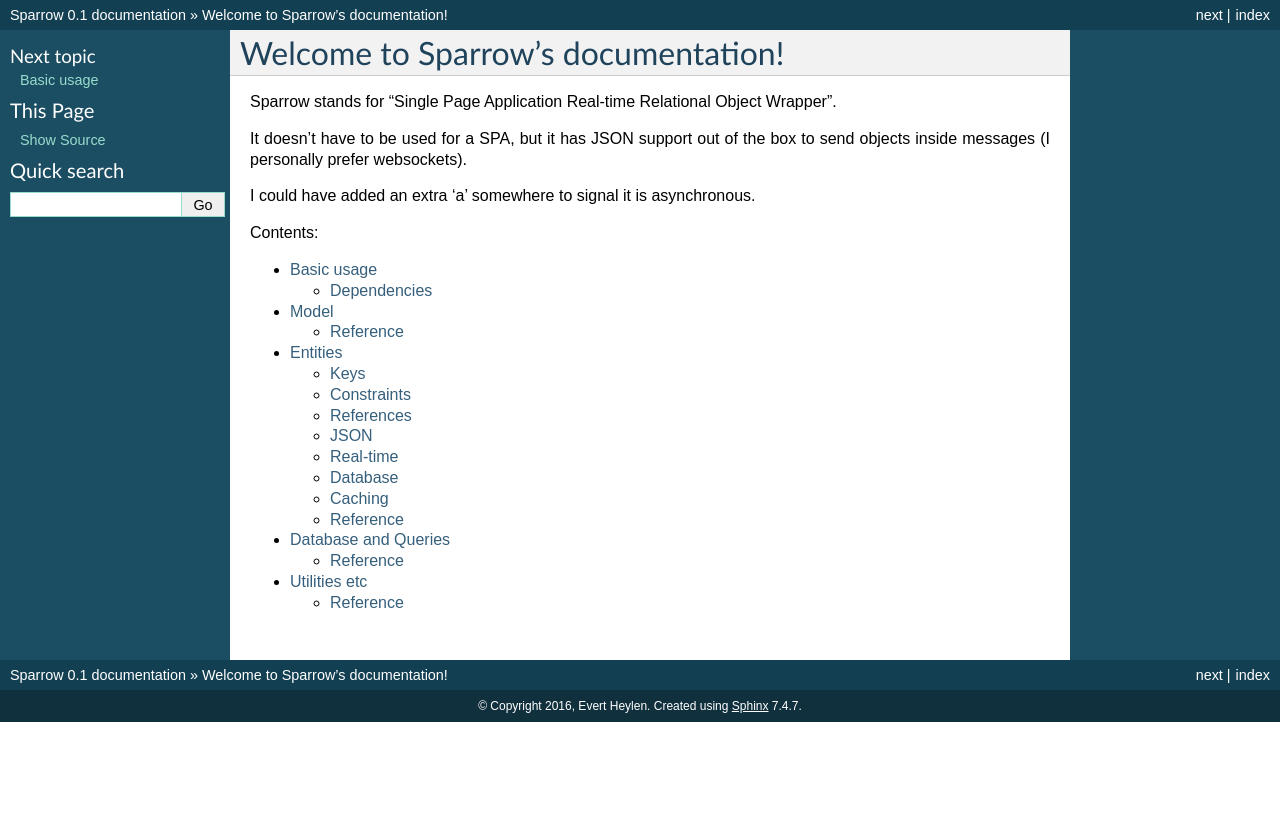
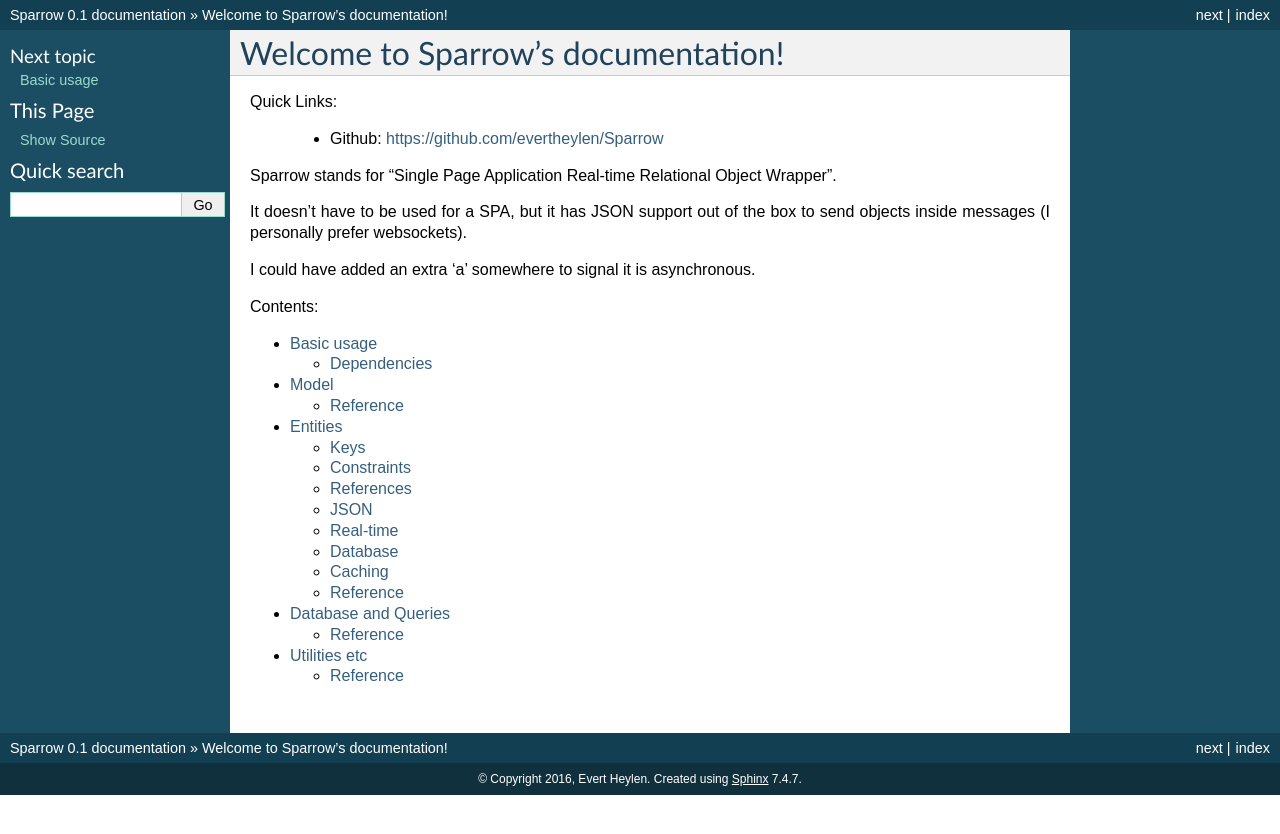
Before and after one commit to evertheylen/Sparrow, a Sphinx documentation site: the page built from docs/source/index.rst, in a window 1280 px wide. Shown: the top 834 px of the page. Built offline with Sphinx 7.4.7, drawn with Linux system fonts in a browser that asks for light colours.

Commit message:
docs update

```diff
--- a/docs/source/index.rst
+++ b/docs/source/index.rst
@@ -5,6 +5,10 @@
 
 Welcome to Sparrow's documentation!
 ===================================
+
+Quick Links:
+
+	- Github: https://github.com/evertheylen/Sparrow
 
 Sparrow stands for "Single Page Application Real-time Relational Object Wrapper".
 
```
